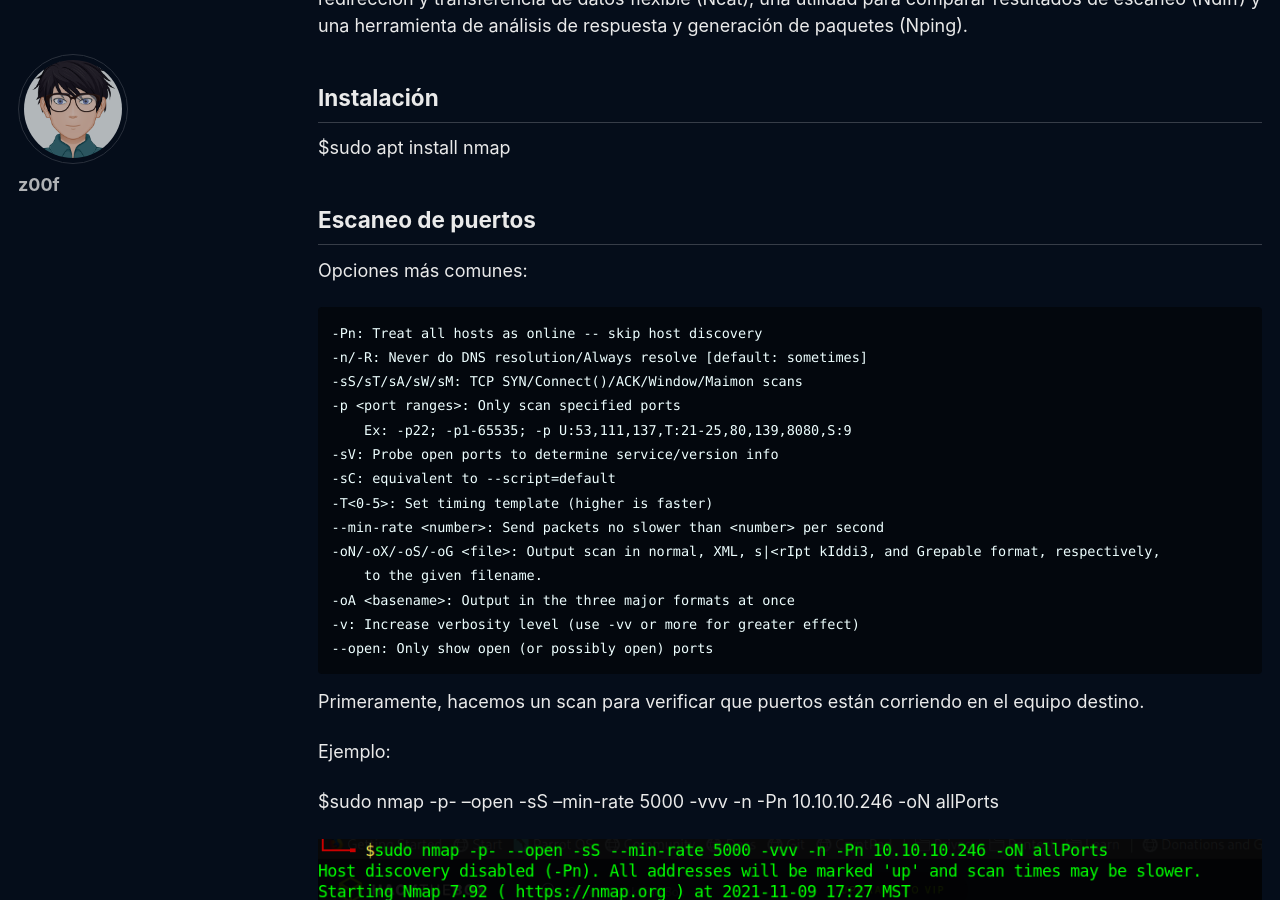
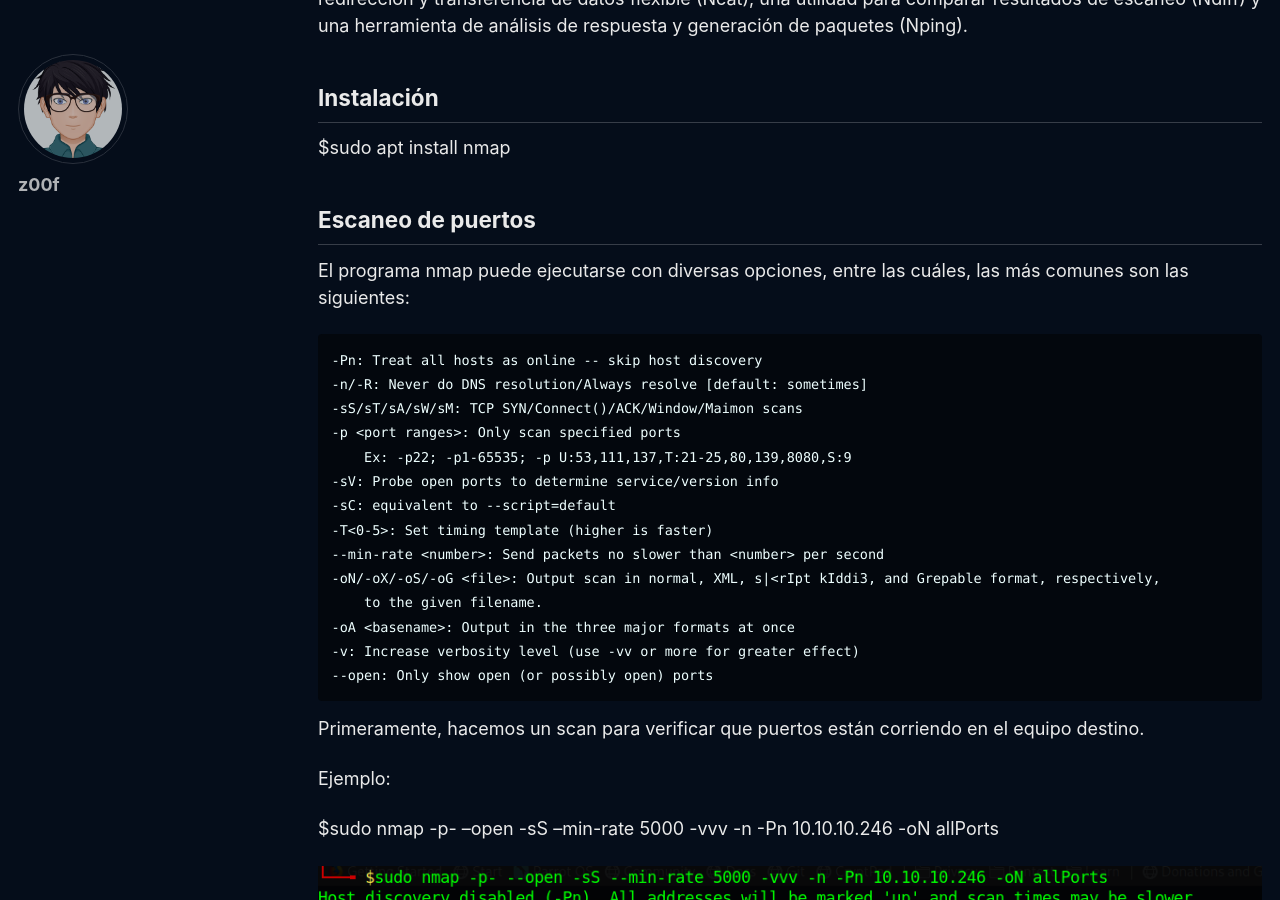
Before and after one commit to z00f/z00f.github.io, a Jekyll site: the page built from _posts/2021-11-09-nmap.md, in a window 1280 px wide and 900 px high, scrolled down 617 px. Built offline with Jekyll 4.4.1, drawn with Linux system fonts in a browser that asks for light colours; cached includes are drawn as plain includes; a script that is not in the unit is left out.

Commit message:
Update 2021-11-09-nmap.md

````diff
--- a/_posts/2021-11-09-nmap.md
+++ b/_posts/2021-11-09-nmap.md
@@ -25,8 +25,7 @@ Fue diseñado para escanear rápidamente redes grandes, pero funciona bien con h
 $sudo apt install nmap
 
 ## Escaneo de puertos
-
-Opciones más comunes:
+El programa nmap puede ejecutarse con diversas opciones, entre las cuáles, las más comunes son las siguientes:
 
 ```
 -Pn: Treat all hosts as online -- skip host discovery
````
